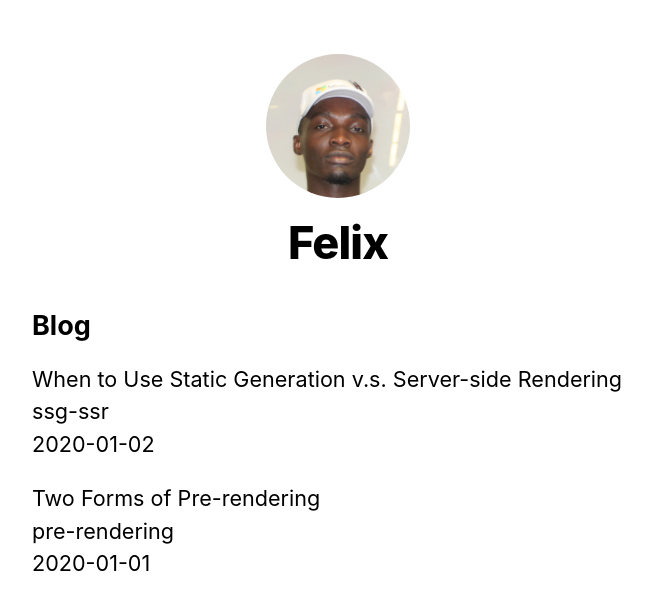
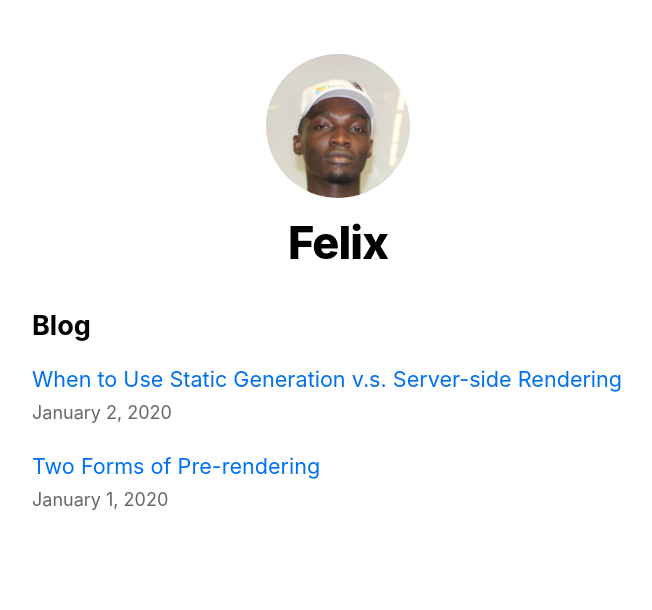
Before and after one commit to dijiflex/next.js-11-testing, a Next.js app: page / in a window 1280 px wide. Shown: the top 610 px of the page, without its empty margins (302-954 px from the left). Built offline with nearby package versions, Linux system fonts and the light colour scheme.

Commit message:
Finished dynamic rendering

```diff
--- a/pages/index.js
+++ b/pages/index.js
@@ -1,6 +1,8 @@
 import Head from 'next/head'
 import Layout, { siteTitle } from '../components/layout'
 import utilStyles from '../styles/utils.module.css'
+import Link from 'next/link'
+import Date from '../components/date'
 
 import { getSortedPostsData } from '../lib/posts'
 
@@ -25,12 +27,14 @@
             <ul className={utilStyles.list}>
               {allPostsData.map(({ id, date, title }) => (
                 <li className={utilStyles.listItem} key={id}>
-                  {title}
-                  <br />
-                  {id}
-                  <br />
-                  {date}
-                </li>
+                <Link href={`/posts/${id}`}>
+                  <a>{title}</a>
+                </Link>
+                <br />
+                <small className={utilStyles.lightText}>
+                  <Date dateString={date} />
+                </small>
+              </li>
               ))}
             </ul>
           </section>
```
Also changed, not shown: pages/posts/[id].js (+12 -11 lines).
